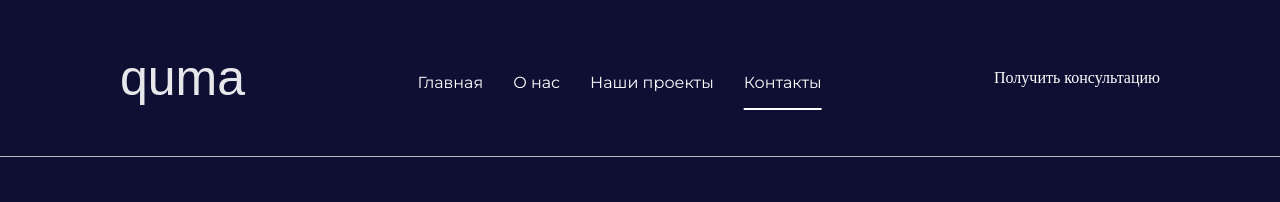
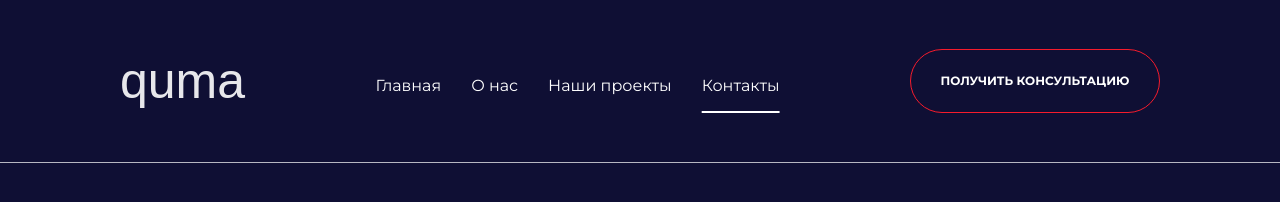
Before and after one commit to Quma4ka/qumaWWW, a plain HTML site: page contact.html in a window 1280 px wide. Shown: the top 202 px of the page. Drawn offline with Linux system fonts and the light colour scheme; a web font is replaced by a local one.

Commit message:
Add files via upload

```diff
--- a/contact.css
+++ b/contact.css
@@ -58,3 +58,19 @@ body {
   background: white;
   opacity: 0.7;
 }
+
+.button_top_header button {
+  width: 250px;
+  height: 64px;
+  flex-shrink: 0;
+  border-radius: 40px;
+  border: 1.5px solid #f61b2c;
+  color: #fff;
+  text-align: center;
+  font-family: Montserrat;
+  font-size: 12px;
+  font-style: normal;
+  font-weight: 700;
+  line-height: 30px; /* 250% */
+  text-transform: uppercase;
+}
```
